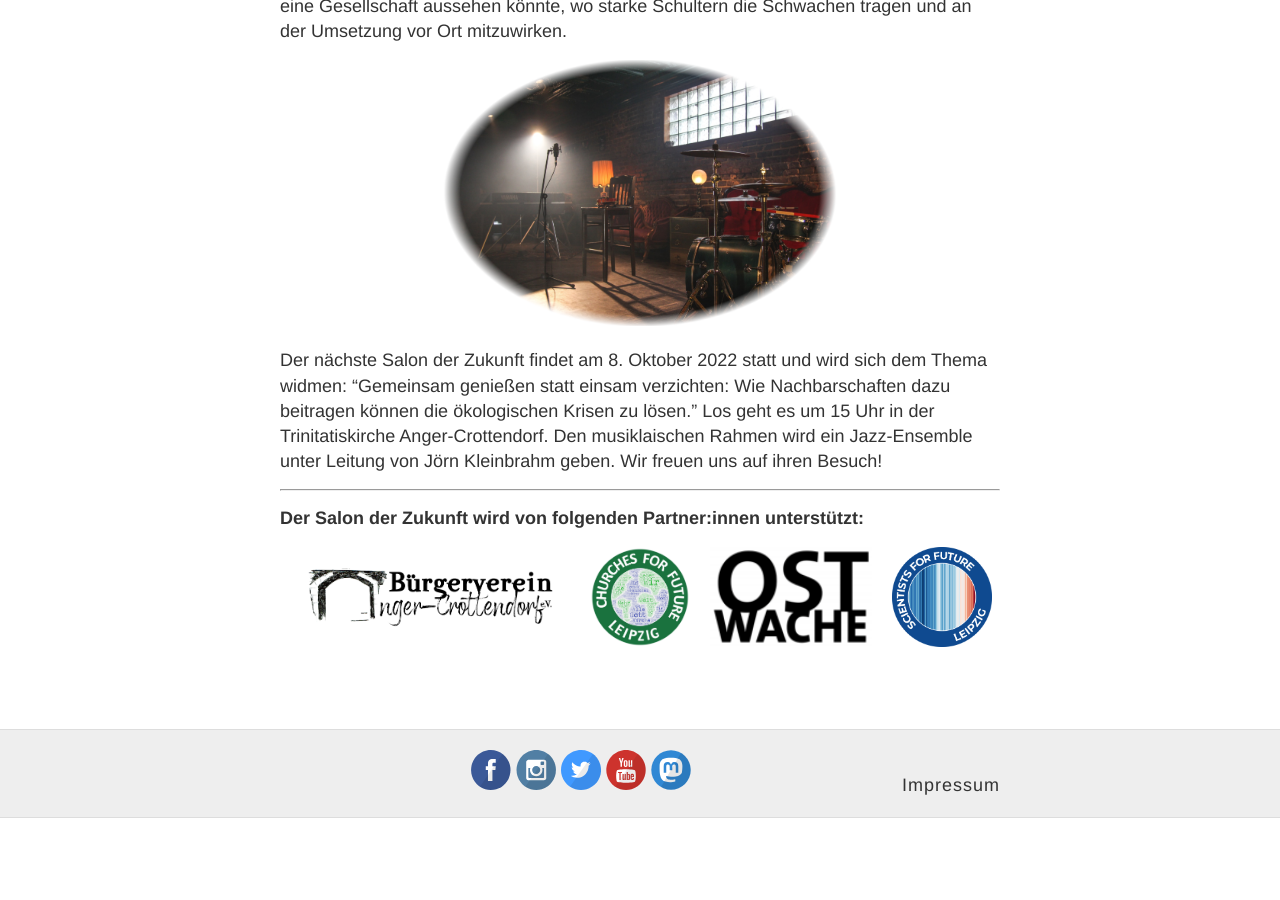
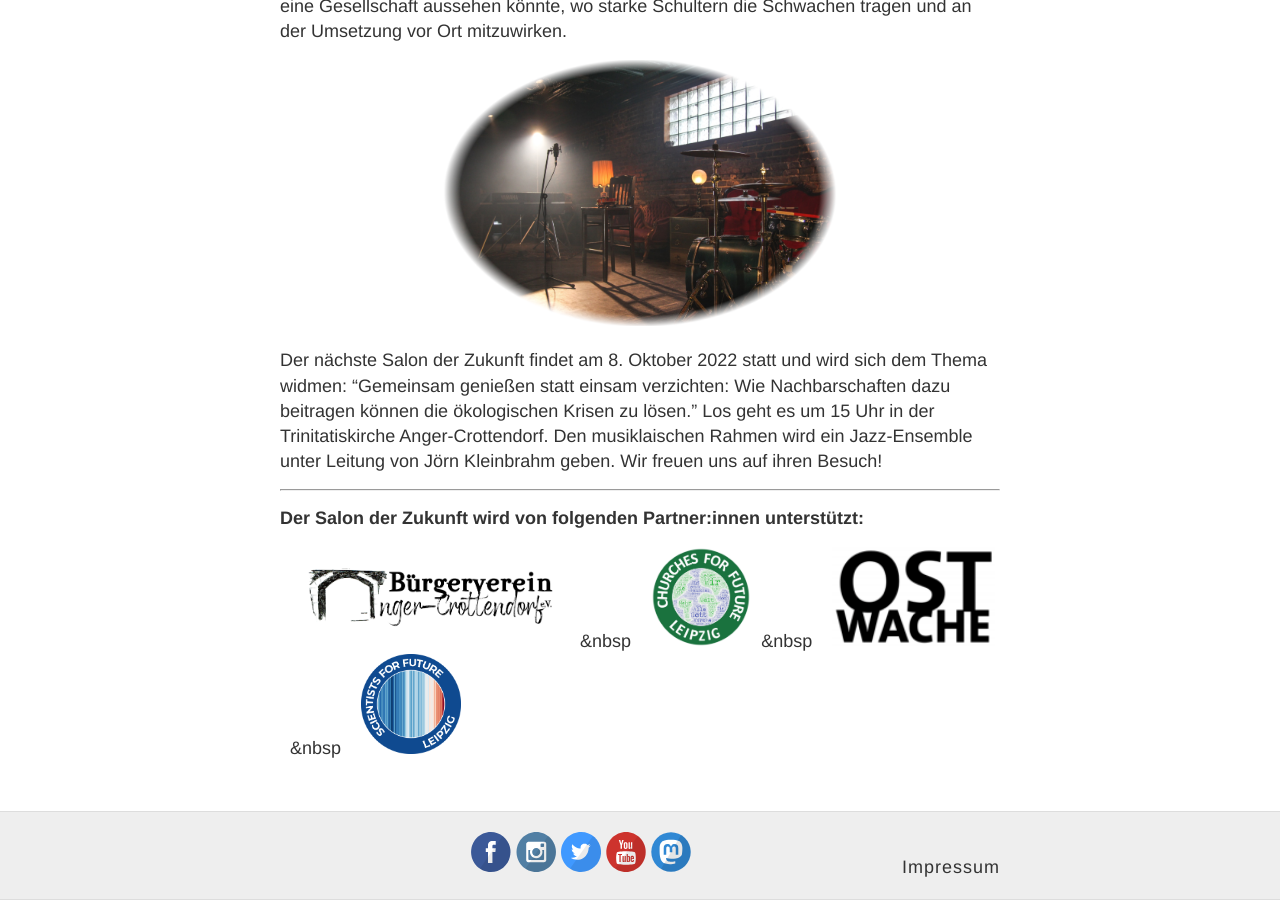
Before and after one commit to s4f-leipzig/s4f-leipzig.github.io, a Jekyll site: the page built from salon.md, in a window 1280 px wide and 900 px high, scrolled down 737 px. Built offline with Jekyll 4.4.1, drawn with Linux system fonts in a browser that asks for light colours; before the commit the page ends 1555 px from its top, so only the background shows below that.

Commit message:
Update salon.md

```diff
--- a/salon.md
+++ b/salon.md
@@ -29,7 +29,7 @@
 <b>Der Salon der Zukunft wird von folgenden Partner:innen unterstützt:</b>
 <br>
 
-<a href="https://www.bv-anger-crottendorf.de/" target="blank"><img height="100px" src="/images/Logo_BVAC.png"></a>&nbsp;&nbsp;&nbsp;
-<a href="https://esg-leipzig.de/uber-uns/arbeitskreise/churches-for-future-leipzig/" target="blank"><img height="100px" src="/images/Logo_CFF.png"></a>&nbsp;&nbsp;&nbsp;
-<a href="https://www.ostwache.org/" target="blank"><img height="100px" src="/images/Logo_Ostwache.png"></a>&nbsp;&nbsp;&nbsp;
-<a href="https://s4f-leipzig.de/" target="blank"><img height="100px" src="/images/s4f_logo_leipzig.png"></a>&nbsp;&nbsp;&nbsp;
+<a href="https://www.bv-anger-crottendorf.de/" target="blank"><img height="100px" src="/images/Logo_BVAC.png"></a>&nbsp;&nbsp;&nbsp&nbsp;&nbsp;&nbsp;
+<a href="https://esg-leipzig.de/uber-uns/arbeitskreise/churches-for-future-leipzig/" target="blank"><img height="100px" src="/images/Logo_CFF.png"></a>&nbsp;&nbsp;&nbsp&nbsp;&nbsp;&nbsp;
+<a href="https://www.ostwache.org/" target="blank"><img height="100px" src="/images/Logo_Ostwache.png"></a>&nbsp;&nbsp;&nbsp&nbsp;&nbsp;&nbsp;
+<a href="https://s4f-leipzig.de/" target="blank"><img height="100px" src="/images/s4f_logo_leipzig.png"></a>
```
